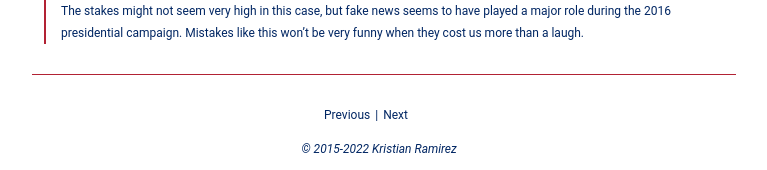
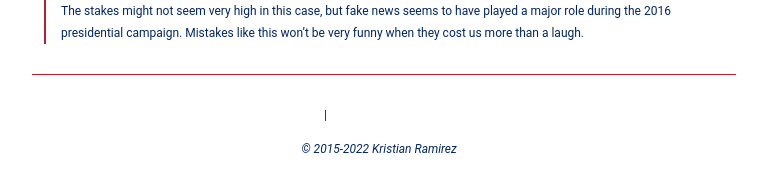
Before and after one commit to dragonamiKB/github.io, a Jekyll site: the page built from index.html, in a window 1280 px wide and 900 px high, scrolled down 6862 px. Shown: the part 727-897 px from the top of the window, without its empty margins (256-1023 px from the left). Built offline with Jekyll 4.4.1, drawn with Linux system fonts in a browser that asks for light colours; the list of posts is cut into pages by our own code.

Commit message:
Update index.html

```diff
--- a/index.html
+++ b/index.html
@@ -47,13 +47,10 @@
     <a href="{{ paginator.previous_page_path }}" class="previous">
       Previous
     </a>
-  {%- else -%}
-    <span class="previous">Previous</span>
+    <div>|</div>
   {%- endif -%}
   <div>|</div>
   {%- if paginator.next_page -%}
     <a href="{{ paginator.next_page_path }}" class="next">Next</a>
-  {%- else -%}
-    <span class="next ">Next</span>
   {%- endif -%}
 </div>
```
